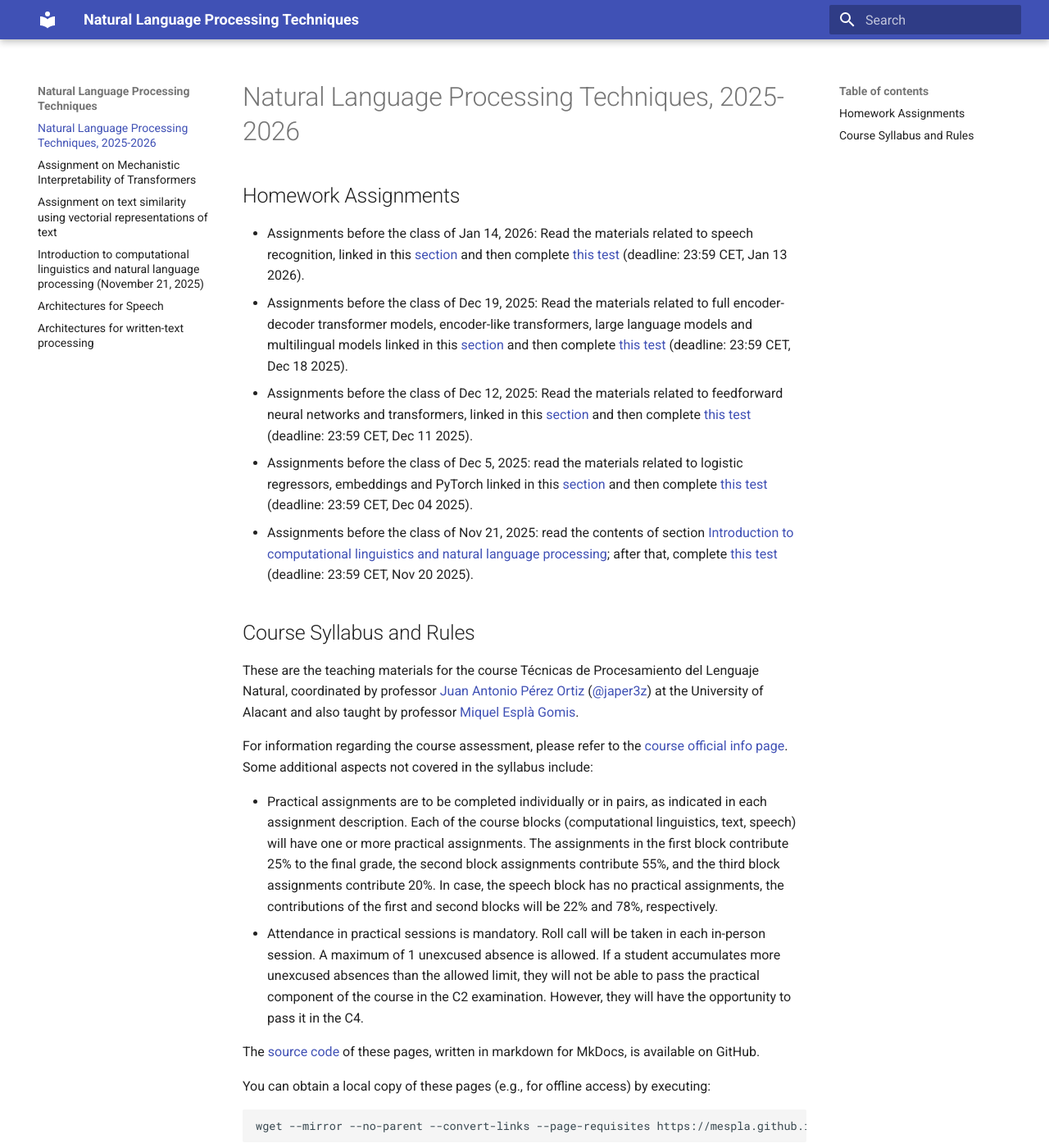
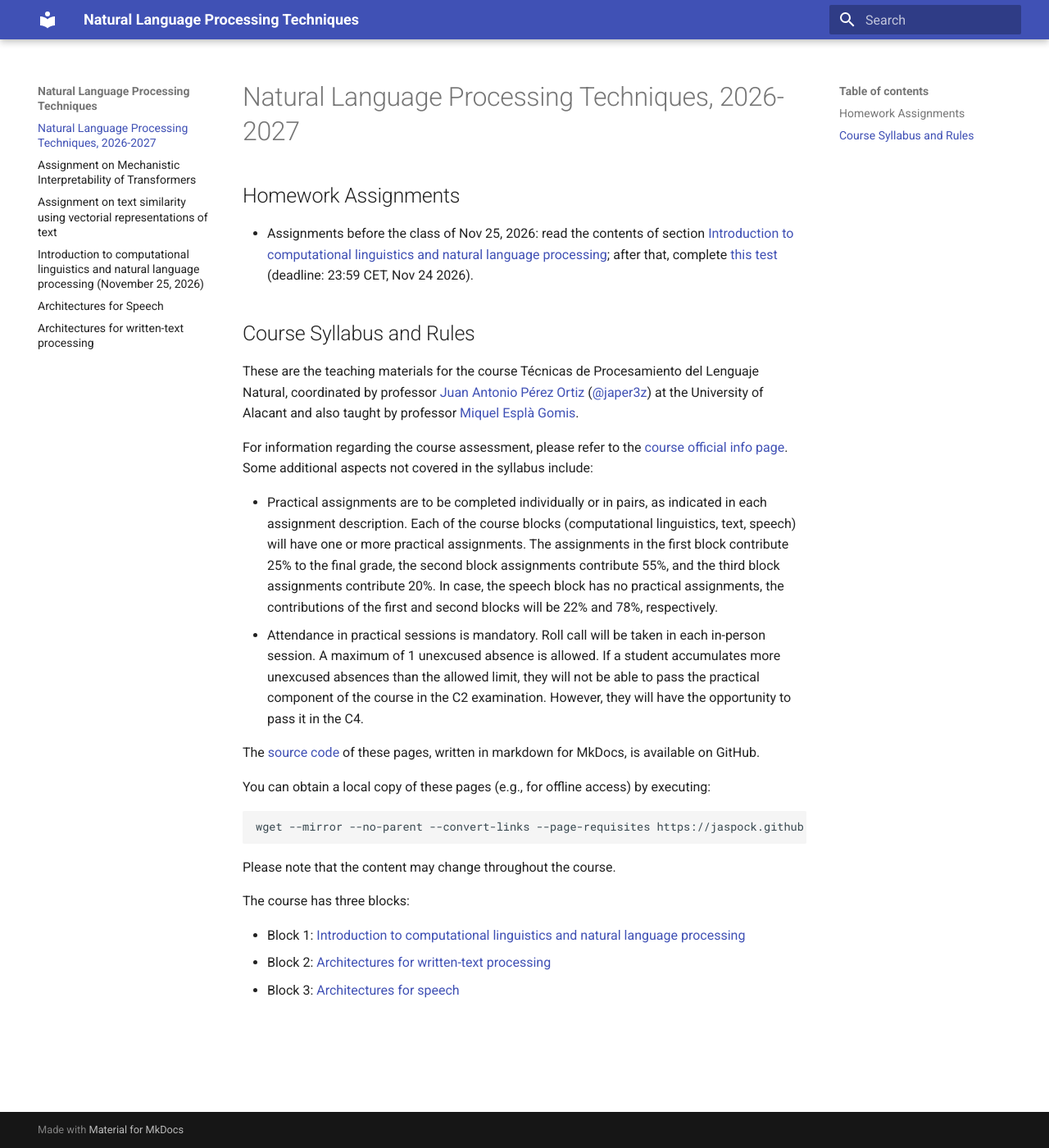
Before and after one commit to jaspock/tpln2627, an MkDocs documentation site: the page built from docs/index.md, in a window 1280 px wide and 1400 px high. Shown: the whole window at 82% size. Built offline with MkDocs 1.6.1 and Material for MkDocs 9.7.7, drawn with Linux system fonts in a browser that asks for light colours.

Commit message:
Update course materials for 2026-2027 and adjust session dates

```diff
--- a/docs/index.md
+++ b/docs/index.md
@@ -1,18 +1,14 @@
-# Natural Language Processing Techniques, 2025-2026
+# Natural Language Processing Techniques, 2026-2027
 
 ## Homework Assignments
 
 <!--
-- Assignments **before the class of Jan 19, 2025**: Read the materials related to speech recognition, linked in this [section](speech.md#contenidos-a-preparar-antes-de-la-sesion-del-19012025) and then complete [this test](https://forms.gle/woGk9hkmepMVkrg47) (deadline: 23:59 CET, Jan 18 2025).
-- Assignments **before the class of Jan 17, 2025**: Read the materials related to full encoder-decoder transformer models, encoder-like transformers, large language models and multilingual models linked in this [section](text.md#contenidos-a-preparar-antes-de-la-sesion-del-17012025) and then complete [this test](https://forms.gle/GRK5SLc3STkup8at9) (deadline: 23:59 CET, Jan 16 2025).
-- Assignments before the class of Jan 10, 2025: Read the materials related to embeddings, neural networks and transformers, linked in this [section](text.md#contenidos-a-preparar-antes-de-la-sesion-del-10012025) and then complete [this test](https://forms.gle/7KDwRtXcrpxsKjHp7) (deadline: 23:59 CET, Jan 9 2025).
-- Assignments before the class of Dec 20, 2024: This class will have two parts taught by different teachers; therefore, your assignments will deal with two different topics. Firstly, read the new contents of section [_Introduction to computational linguistics and natural language processing_](cl.md); after that, complete [this test](https://forms.gle/ZkDWRSRSzB4p7Ugy7) and read the article "The Future of Computational Linguistics: On Beyond Alchemy" [here](https://www.frontiersin.org/articles/10.3389/frai.2021.625341/full) (Reading time: one hour and a half) (deadline: 23:59 CET, Dec 19 2024). Secondly, read the materials related to logistic regressors and PyTorch linked in this [section](text.md#contenidos-a-preparar-antes-de-la-sesion-del-20122024) and then complete [this test](https://forms.gle/V3U9MTHo7c9DNhkc6) (same deadline: 23:59 CET, Dec 19 2024).
+- Assignments before the class of Dec 23, 2026: Read the materials related to speech recognition, linked in this [section](speech.md#before-speech1) and then complete [this test](https://forms.gle/woGk9hkmepMVkrg47) (deadline: 23:59 CET, Jan 22 2026).
+- Assignments before the class of Dec 16, 2026: Read the materials related to full encoder-decoder transformer models, encoder-like transformers, large language models and multilingual models linked in this [section](text.md#before-text3) and then complete [this test](https://forms.gle/GRK5SLc3STkup8at9) (deadline: 23:59 CET, Dec 15 2026).
+- Assignments before the class of Dec 9, 2026: Read the materials related to feedforward neural networks and transformers, linked in this [section](text.md#before-text2) and then complete [this test](https://forms.gle/7KDwRtXcrpxsKjHp7) (deadline: 23:59 CET, Dec 08 2026).
+- Assignments before the class of Dec 2, 2026: read the materials related to logistic regressors, embeddings and PyTorch linked in this [section](text.md#before-text1) and then complete [this test](https://forms.gle/V3U9MTHo7c9DNhkc6) (deadline: 23:59 CET, Dec 01 2026).
 -->
-- Assignments before the class of Jan 14, 2026: Read the materials related to speech recognition, linked in this [section](speech.md#before-speech1) and then complete [this test](https://forms.gle/woGk9hkmepMVkrg47) (deadline: 23:59 CET, Jan 13 2026).
-- Assignments before the class of Dec 19, 2025: Read the materials related to full encoder-decoder transformer models, encoder-like transformers, large language models and multilingual models linked in this [section](text.md#before-text3) and then complete [this test](https://forms.gle/GRK5SLc3STkup8at9) (deadline: 23:59 CET, Dec 18 2025).
-- Assignments before the class of Dec 12, 2025: Read the materials related to feedforward neural networks and transformers, linked in this [section](text.md#before-text2) and then complete [this test](https://forms.gle/7KDwRtXcrpxsKjHp7) (deadline: 23:59 CET, Dec 11 2025).
-- Assignments before the class of Dec 5, 2025: read the materials related to logistic regressors, embeddings and PyTorch linked in this [section](text.md#before-text1) and then complete [this test](https://forms.gle/V3U9MTHo7c9DNhkc6) (deadline: 23:59 CET, Dec 04 2025).
-- Assignments before the class of Nov 21, 2025: read the contents of section [Introduction to computational linguistics and natural language processing](cl.md); after that, complete [this test](https://forms.gle/e17kghu2jdu3iiYp6) (deadline: 23:59 CET, Nov 20 2025).
+- Assignments before the class of Nov 25, 2026: read the contents of section [Introduction to computational linguistics and natural language processing](cl.md); after that, complete [this test](https://forms.gle/e17kghu2jdu3iiYp6) (deadline: 23:59 CET, Nov 24 2026).
 
 ## Course Syllabus and Rules
 
@@ -23,18 +19,18 @@ For information regarding the course assessment, please refer to the [course off
 [japerez_url]: https://cvnet.cpd.ua.es/curriculum-breve/es/perez-ortiz-juan-antonio/15404
 [miquel_url]: https://cvnet.cpd.ua.es/curriculum-breve/es/espla-gomis-miquel/16262
 [japerez_twitter]: https://twitter.com/japer3z
-[syllabus]: https://cvnet.cpd.ua.es/Guia-Docente/GuiaDocente/Index?wlengua=es&wcodasi=43505&scaca=2025-26
+[syllabus]: https://cvnet.cpd.ua.es/Guia-Docente/GuiaDocente/Index?wlengua=es&wcodasi=43505&scaca=2026-27
 
 - Practical assignments are to be completed individually or in pairs, as indicated in each assignment description. Each of the course blocks (computational linguistics, text, speech) will have one or more practical assignments. The assignments in the first block contribute 25% to the final grade, the second block assignments contribute 55%, and the third block assignments contribute 20%. In case, the speech block has no practical assignments, the contributions of the first and second blocks will be 22% and 78%, respectively.
 - Attendance in practical sessions is mandatory. Roll call will be taken in each in-person session. A maximum of 1 unexcused absence is allowed. If a student accumulates more unexcused absences than the allowed limit, they will not be able to pass the practical component of the course in the C2 examination. However, they will have the opportunity to pass it in the C4.
 
 The [source code][source] of these pages, written in markdown for MkDocs, is available on GitHub.
 
-[source]: https://github.com/mespla/tpln2526
+[source]: https://github.com/mespla/tpln2627
 
 You can obtain a local copy of these pages (e.g., for offline access) by executing:
 
-    wget --mirror --no-parent --convert-links --page-requisites https://mespla.github.io/tpln2526
+    wget --mirror --no-parent --convert-links --page-requisites https://jaspock.github.io/tpln2627
 
 Please note that the content may change throughout the course.
 
```
Also changed, not shown: docs/cl.md (+5 -5 lines), docs/speech.md (+2 -2 lines).
